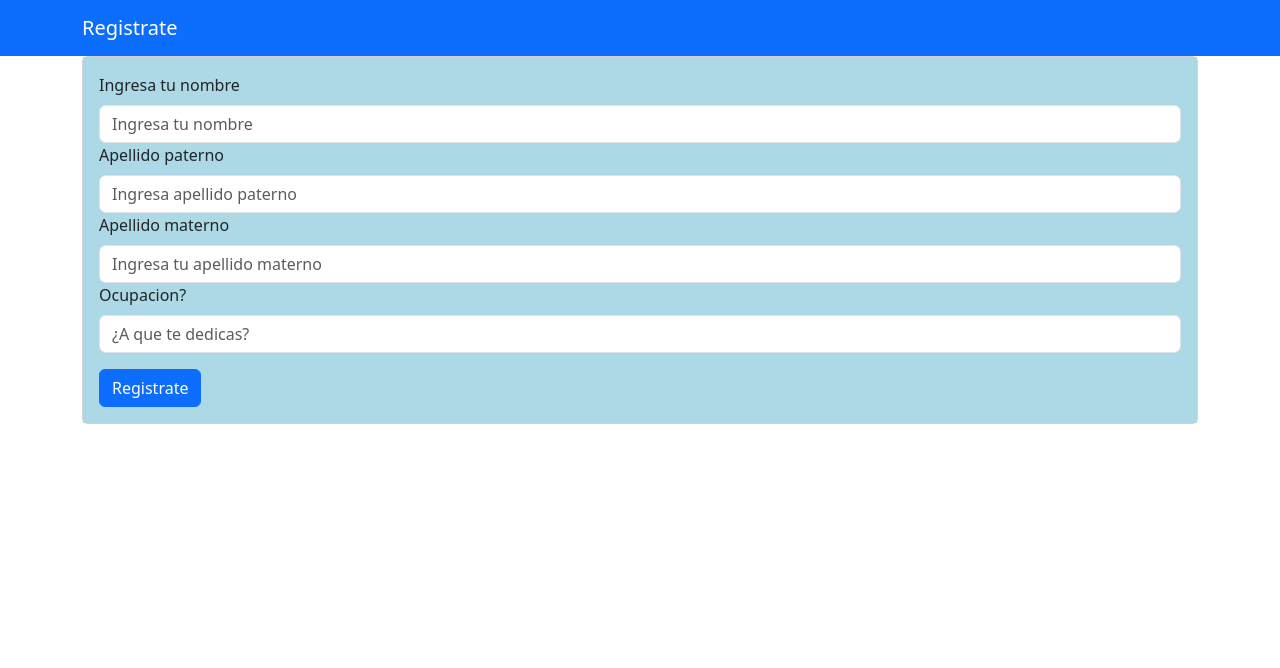
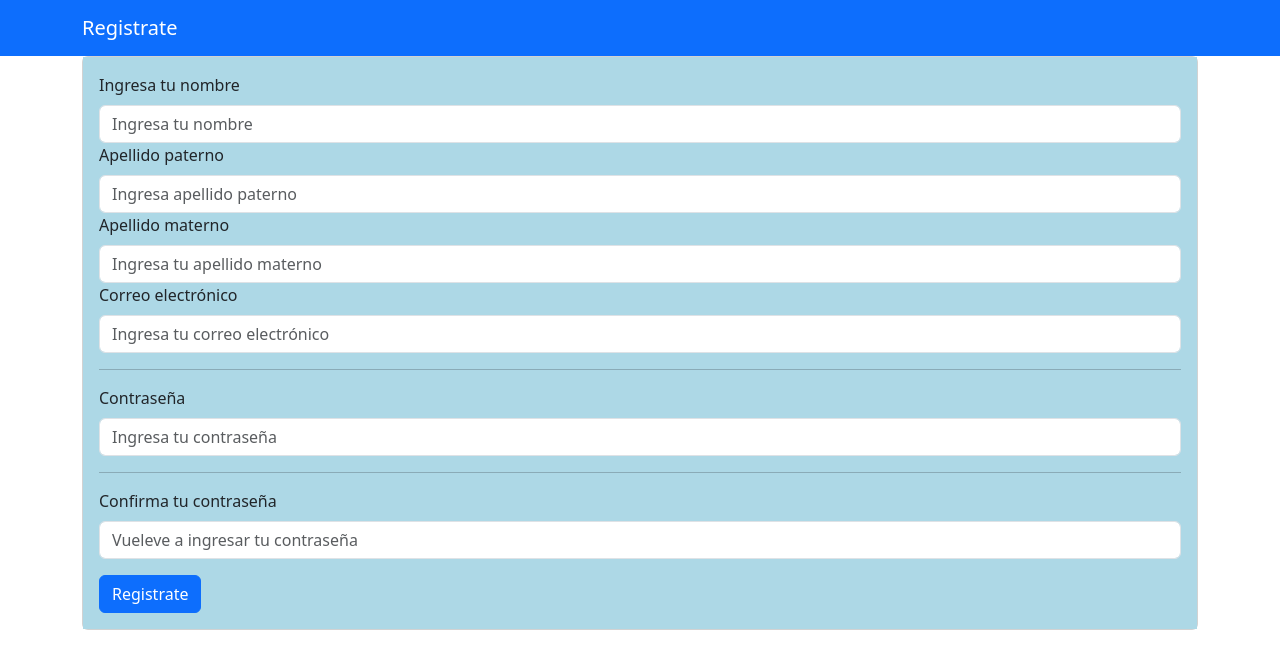
Before and after one commit to LuisSoria31/PROYECTO_FORMULARIOS, a React (Create React App) app: page /RU in a window 1280 px wide. Shown: the top 668 px of the page. Built offline with nearby package versions, Linux system fonts and the light colour scheme.

Commit message:
Implementacion de las validaciones en ambos documentos, Login y RegistroDeUsuarios

```diff
--- a/src/Login.js
+++ b/src/Login.js
@@ -3,16 +3,65 @@ import { Button, Card, Container, Form} from "react-bootstrap";
 
 export const Login=()=>{
 
-const [datos, setDatos]=useState({})
+    const [FORMM, setFORMM] = useState({});
+    const [ERRORES, setERRORES] = useState({});
 
-const recogerDatos=(e)=>{
-e.preventDefault()
-let datosN = datos
-datosN[e.target.name]=e.target.value
-setDatos(datosN)
-console.log(datos)
-}
+    //Funcion que va a setear los valores del objeto FORMM, se trae todo lo del FORMM y si no existe el campo que se manda, lo crea y setea.
+    //Si sí existe, pues solo lo setea
+    const setValue=(field, value)=>{
 
+        setFORMM({
+            ...FORMM,
+            [field]:value
+        })
+
+        if(!!ERRORES[field]){
+            setERRORES({
+                ...ERRORES,
+                [field]: null
+
+            })
+
+        }
+
+    }
+
+
+
+    const validar=()=>{
+        const {correo, contrasena}= FORMM
+        const newErrors ={}
+
+        if(!correo || correo=== ''){
+            newErrors.correo= 'Ingresa tu correo correctamente por favor'
+            console.log('entre al primer error')
+        }
+
+            if(!contrasena || contrasena=== ''){
+               newErrors.contrasena= 'Ingresa algo por favor'
+               console.log('entre al segundo2 error')
+
+           }
+
+
+        return newErrors
+    }
+
+    const handleSubmit=(e)=>{
+
+
+
+        const formErrors= validar()
+
+        if(Object.keys(formErrors).length>0){
+            setERRORES(formErrors)
+        }else{
+            console.log(FORMM)
+            console.log('Formulario enviado juaz juaz XD')
+        }
+
+
+    }
 return(
 <>
     <Container  style={{ backgroundColor: '#c6c6c6 ',height: '100vh',overflow:'auto'}} fluid className='p-0 m-0'>
@@ -21,22 +70,39 @@ return(
             <Card.Body>
                 <Form>
                     <Form.Group>
-                        <Form.Label>Email</Form.Label>
-                        <Form.Control onChange={recogerDatos} type="email" name='email' placeholder="Ingresa tu correo electrónico"></Form.Control>
+                    <Form.Label>Ingresa tu correo</Form.Label>
+
+                               {/*La funcion flecha, que es automatica en el onChange, manda a llamar a set value y manda esos valores como parametro */}
+                               <Form.Control
+                               onChange={(e)=>setValue('correo', e.target.value)}
+                                placeholder="correo@algo.com"
+                                required
+                                isInvalid={!!ERRORES.correo}></Form.Control>
+                               <Form.Control.Feedback type="invalid">
+                                   {ERRORES.correo}
+                               </Form.Control.Feedback>
                     </Form.Group>
 
                     <Form.Group>
-                        <Form.Label>Contraseña</Form.Label>
-                        <Form.Control onChange={recogerDatos} type="password" name='password' placeholder="Ingresa tu contraseña"></Form.Control>
+                    <Form.Label>Contraseña</Form.Label>
+                                <Form.Control
+                                type="password"
+                                onChange={(e)=>setValue('contrasena', e.target.value)}
+                                placeholder="Contraseña"
+                                required
+                                isInvalid={!!ERRORES.contrasena}></Form.Control>
+                                <Form.Control.Feedback type="invalid">{ERRORES.contrasena}</Form.Control.Feedback>
+
                     </Form.Group>
-                </Form>
                 <Card style={{width:'60%'}} className="mx-auto my-3">
-                    <Button variant="info" href="/home">Iniciar sesión</Button>
+                    <Button variant="info"  onClick={()=>handleSubmit()}>Iniciar sesión</Button>{/*Elimine el href para ver las validaciones.
+                    Debemos implementar algo para cuando jale algo de la BD */}
                 </Card>
 
                 <Card style={{width:'60%'}} className="mx-auto my-3">
                     <Button variant="info" href="/RU">Registrate</Button>
                 </Card>
+                </Form>
 
             </Card.Body>
         </Card>
--- a/src/RegistroDeUsuarios.js
+++ b/src/RegistroDeUsuarios.js
@@ -3,15 +3,88 @@ import { useState } from "react";
 
 
 export const RegistroDeUsuarios=()=>{
-    const [datos, setDatos]=useState({})
 
-    const recogerDatos=(e)=>{
-    e.preventDefault()
-    let datosN = datos
-    datosN[e.target.name]=e.target.value
-    setDatos(datosN)
-    console.log(datos)
+const [Validado, setValidado] = useState(false);
+const [FORMM, setFORMM] = useState({});
+const [ERRORES, setERRORES] = useState({});
+
+//Funcion que va a setear los valores del objeto FORMM, se trae todo lo del FORMM y si no existe el campo que se manda, lo crea y setea.
+//Si sí existe, pues solo lo setea
+const setValue=(field, value)=>{
+
+    setFORMM({
+        ...FORMM,
+        [field]:value
+    })
+
+    if(!!ERRORES[field]) {//el !! antes del nombre de la variable convierte la variable en booleano y en su contraparte, depende, puede ser true o false
+        setERRORES({
+            ...ERRORES,
+            [field]: null
+
+        })
+
     }
+
+}
+
+//Esta funcion se encarga de hacer las validaciones. Aqui se van asignando los mensajes de error, los cuales se van a ir agregando al objeto newErrors, el cual al final
+//retornamos
+const validar=()=>{
+    const {nombre, AP, AM, correo, contrasena, contrasenia2}= FORMM
+    const newErrors ={}
+
+
+    if(!nombre || nombre ===''){
+        newErrors.nombre= "Ingresa tu nombre o nombres"
+    }
+
+    if(!AP || AP ===''){
+        newErrors.AP= "Ingresa tu apellido paterno"
+    }
+
+    if(!AM || AM ===''){
+        newErrors.AM= "Ingresa tu apellido paterno"
+    }
+
+    if(!correo || correo=== ''){
+        newErrors.correo= 'Ingresa tu correo por favor'
+    } else if(!/\S+@\S+\.\S+/.test(correo)){
+        newErrors.correo= 'Ingresa correctamente tu correo. Recuerda que debe de llevar nombre@algo'
+
+    }
+
+    if(!contrasena || contrasena=== ''){
+        newErrors.contrasena= 'Ingresa algo por favor'
+
+    }
+
+    if(!contrasenia2 || contrasenia2=== ''){
+        newErrors.contrasena= 'Ingresa algo por favor'
+    }else if(contrasenia2!==contrasena){
+        newErrors.contrasena= 'Las contraseñas no coinciden'
+
+    }
+
+
+
+    return newErrors
+}
+
+const handleSubmit=(e)=>{ //Funcion que me ayuda a validar. Se manda a llamar cuando se supone todo esta bien
+
+    const formErrors= validar() //Creamos una variable y le asignamos lo que nos traiga validar, lo cual es newErrors (un objeto con los mensajes de error)
+
+    if(Object.keys(formErrors).length>0){//Object.keys me devuleve las propiedades del objetio que tenga entre el parentesis. en este caso se evalua si la loongitud es mayor a 0
+        setERRORES(formErrors)           //De serlo, setea ERRORES con lo que tenemos en formErrors
+    }else{                               //Si todo esta bien, se supone es por que todo en el formulario esta correcto y pues es cuando se 'manda el formulario'
+        console.log(FORMM)
+        console.log('Formulario enviado juaz juaz XD')
+    }
+
+
+}
+
 
     return(
         <>
@@ -29,23 +102,77 @@ export const RegistroDeUsuarios=()=>{
                         <Form>
                             <Form.Group>
                             <Form.Label>Ingresa tu nombre</Form.Label>
-                            <Form.Control onChange={recogerDatos} name='email' placeholder="Ingresa tu nombre"></Form.Control>
+                            <Form.Control onChange={(e)=>setValue('nombre', e.target.value)} isInvalid={!!ERRORES.nombre} placeholder="Ingresa tu nombre"></Form.Control>
+                            <Form.Control.Feedback type="invalid">
+                            {ERRORES.nombre}
+                            </Form.Control.Feedback>
                             </Form.Group>
 
                             <Form.Group>
                             <Form.Label>Apellido paterno</Form.Label>
-                            <Form.Control onChange={recogerDatos}  name='AP' placeholder="Ingresa apellido paterno"></Form.Control>
+                            <Form.Control onChange={(e)=>setValue('AP', e.target.value)}
+                                    isInvalid={!!ERRORES.AP}
+                                     placeholder="Ingresa apellido paterno"></Form.Control>
+                                     <Form.Control.Feedback type="invalid">
+                                         {ERRORES.AP}
+                                     </Form.Control.Feedback>
                             </Form.Group>
+
+
                             <Form.Group>
                             <Form.Label>Apellido materno</Form.Label>
-                            <Form.Control onChange={recogerDatos} name='AM' placeholder="Ingresa tu apellido materno"></Form.Control>
-                            </Form.Group>
-                            <Form.Group>
-                            <Form.Label>Ocupacion?</Form.Label>
-                            <Form.Control onChange={recogerDatos}  name='Ocupacion' placeholder="¿A que te dedicas?"></Form.Control>
+                            <Form.Control onChange={(e)=>setValue('AM', e.target.value)}
+                                     isInvalid={!!ERRORES.AM} placeholder="Ingresa tu apellido materno"></Form.Control>
+                                     <Form.Control.Feedback type="invalid">
+                                         {ERRORES.AM}
+                                     </Form.Control.Feedback>
                             </Form.Group>
 
-                            <Button className='mt-3' href="/Login">Registrate</Button>
+                            <Form.Group>
+                                    <Form.Label>Correo electrónico</Form.Label>
+                                    <Form.Control
+                                     placeholder="Ingresa tu correo electrónico"
+                                     onChange={(e)=>setValue('correo', e.target.value)}
+                                     isInvalid={!!ERRORES.correo}
+                                     ></Form.Control>
+                                     <Form.Control.Feedback type="invalid">
+                                         {ERRORES.correo}
+                                     </Form.Control.Feedback>
+                                </Form.Group>
+                                <hr></hr>
+
+                                <Form.Group>
+                                    <Form.Label>Contraseña</Form.Label>
+                                    <Form.Control
+                                    type="password"
+                                    placeholder="Ingresa tu contraseña"
+                                    onChange={(e)=>setValue('cotrasenia', e.target.value)}
+                                     isInvalid={!!ERRORES.contrasena}
+                                    ></Form.Control>
+                                    <Form.Control.Feedback type="invalid">
+                                         {ERRORES.contrasena}
+                                     </Form.Control.Feedback>
+                                </Form.Group>
+                                <hr></hr>
+
+                                <Form.Group>
+                                    <Form.Label>Confirma tu contraseña</Form.Label>
+                                    <Form.Control
+                                    type="password"
+                                     placeholder="Vueleve a ingresar tu contraseña"
+                                     onChange={(e)=>setValue('contrasenia2', e.target.value)}
+                                     isInvalid={!!ERRORES.contrasenia2}
+                                     ></Form.Control>
+                                     <Form.Control.Feedback type="invalid">
+                                         {ERRORES.contrasenia2}
+                                     </Form.Control.Feedback>
+                                </Form.Group>
+
+
+
+                            <Button className='mt-3'  onClick={()=>handleSubmit()}>Registrate</Button>{/*Elimine el href para ver las validaciones.
+                    Debemos implementar algo para cuando jale algo de la BD */}
+
                         </Form>
                     </Card.Body>
             </Card>
```
